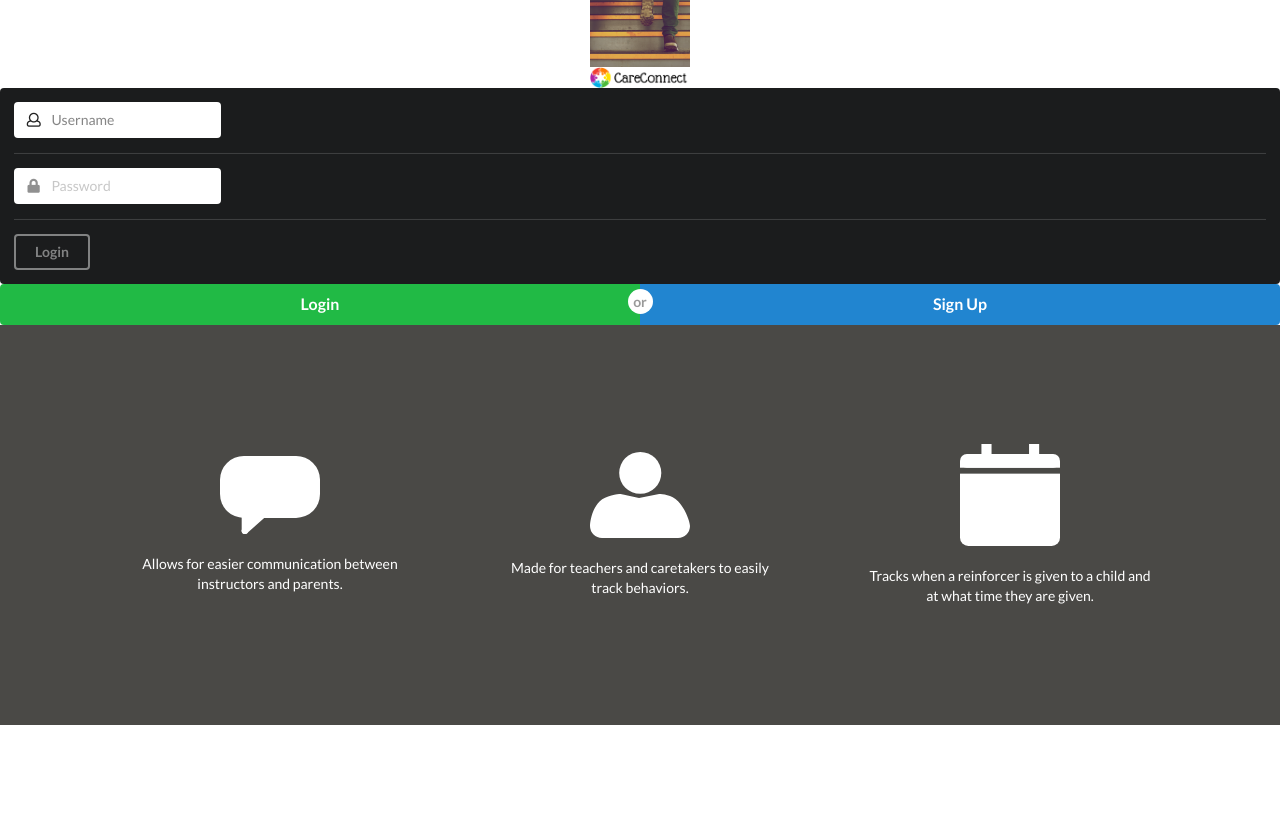
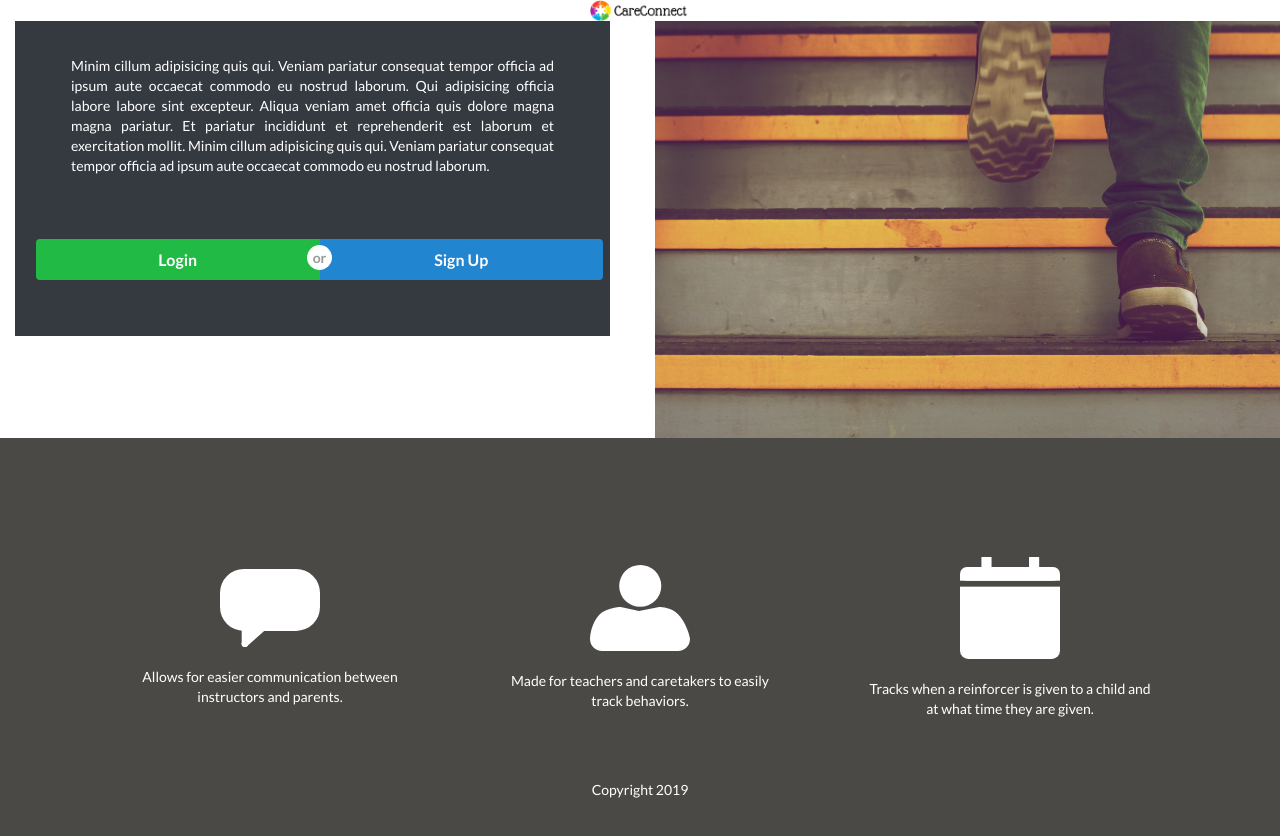
Before and after one commit to ethantatum/Project-Three, a React (Create React App) app in the folder client/: page / in a window 1280 px wide. Before the commit the page ends 800 px from the top, so only its background shows below. Built offline with nearby package versions, Linux system fonts and the light colour scheme.

Commit message:
embedded Welcome, Login, and SignUpBtns components in LandingGreeting component

```diff
--- a/client/src/components/LandingGreeting/index.js
+++ b/client/src/components/LandingGreeting/index.js
@@ -1,8 +1,7 @@
 import React, { Component } from "react";
-import Logo from "../../components/Logo";
-import Welcome from "../../components/Welcome";
-import SignUpBtns from "../../components/SignUpBtns";
-import Login from "../../components/Login";
+// import Logo from "../components/Logo";
+import Welcome from "../Welcome";
+import Login from "../Login";
 
 class LandingGreeting extends Component {
     constructor(props) {
@@ -25,7 +24,7 @@ class LandingGreeting extends Component {
 
     render() {
         const loginClicked = this.state.loginClicked;
-        const signupClicked = this.state.signupClicked;
+        // const signupClicked = this.state.signupClicked;
         let container;
 
         if (loginClicked) {
@@ -33,5 +32,13 @@ class LandingGreeting extends Component {
         } else {
             container = <Welcome />;
         }
+
+        return (
+            <div className="col-md-6 col-xs-12">
+                {container}
+            </div>
+        );
     }
 }
+
+export default LandingGreeting;
--- a/client/src/components/LandingImage/index.js
+++ b/client/src/components/LandingImage/index.js
@@ -3,8 +3,8 @@ import "./style.css";
 
 function LandingImage() {
   return (
-    <div>
-        <img className="landingimage" src={require('./images/usersthink.jpg')} />
+    <div className="col-md-6 col-xs-12">
+        <img className="landingimage w-100" src={require('./images/usersthink.jpg')} />
     </div>
   );
 }
--- a/client/src/components/SignUpBtns/index.js
+++ b/client/src/components/SignUpBtns/index.js
@@ -3,12 +3,12 @@ import './style.css';
 
 function SignUpBtns () {
     return (
-        <div className="two ui buttons">
-            <button className="large ui green button">
+        <div className="two ui buttons my-5">
+            <button className="large ui green button ml-2">
                 Login
             </button>
-            <div class="or"></div>
-            <button className="large ui blue button">
+            <div className="or"></div>
+            <button className="large ui blue button mr-2">
                 Sign Up
             </button>
         </div>
--- a/client/src/components/Welcome/index.js
+++ b/client/src/components/Welcome/index.js
@@ -0,0 +1,23 @@
+import React from "react";
+import SignUpBtns from "../SignUpBtns";
+
+function Welcome (props) {
+    return (
+        <div className="col-12">
+            <div className="container-fluid bg-dark p-3">
+                <p className="text-justify text-white px-5 my-4 welcome-text">
+                    Minim cillum adipisicing quis qui.
+                    Veniam pariatur consequat tempor officia ad ipsum aute occaecat commodo eu nostrud laborum.
+                    Qui adipisicing officia labore labore sint excepteur.
+                    Aliqua veniam amet officia quis dolore magna magna pariatur.
+                    Et pariatur incididunt et reprehenderit est laborum et exercitation mollit.
+                    Minim cillum adipisicing quis qui.
+                    Veniam pariatur consequat tempor officia ad ipsum aute occaecat commodo eu nostrud laborum.
+                </p>
+                <SignUpBtns />
+            </div>
+        </div>
+    )
+}
+
+export default Welcome;
--- a/client/src/pages/Landing/Landing.js
+++ b/client/src/pages/Landing/Landing.js
@@ -1,9 +1,10 @@
 import React, { Component } from "react";
 import InfoPanel from "../../components/InfoPanel";
 import Footer from "../../components/Footer";
-import SignUpBtns from "../../components/SignUpBtns";
-import Login from "../../components/Login";
+// import Welcome from "../../components/Welcome";
+// import Login from "../../components/Login";
 import LandingImage from "../../components/LandingImage";
+import LandingGreeting from "../../components/LandingGreeting";
 import Logo from "../../components/Logo";
 // import API from "../utils/API";
 
@@ -53,10 +54,11 @@ class Landing extends Component {
   render() {
     return (
     <div>
-        <LandingImage />
         <Logo />
-        <Login />
-        <SignUpBtns />
+        <div className="row">
+          <LandingGreeting />
+          <LandingImage />
+        </div>
         <InfoPanel />
         <Footer />
     </div>
```
